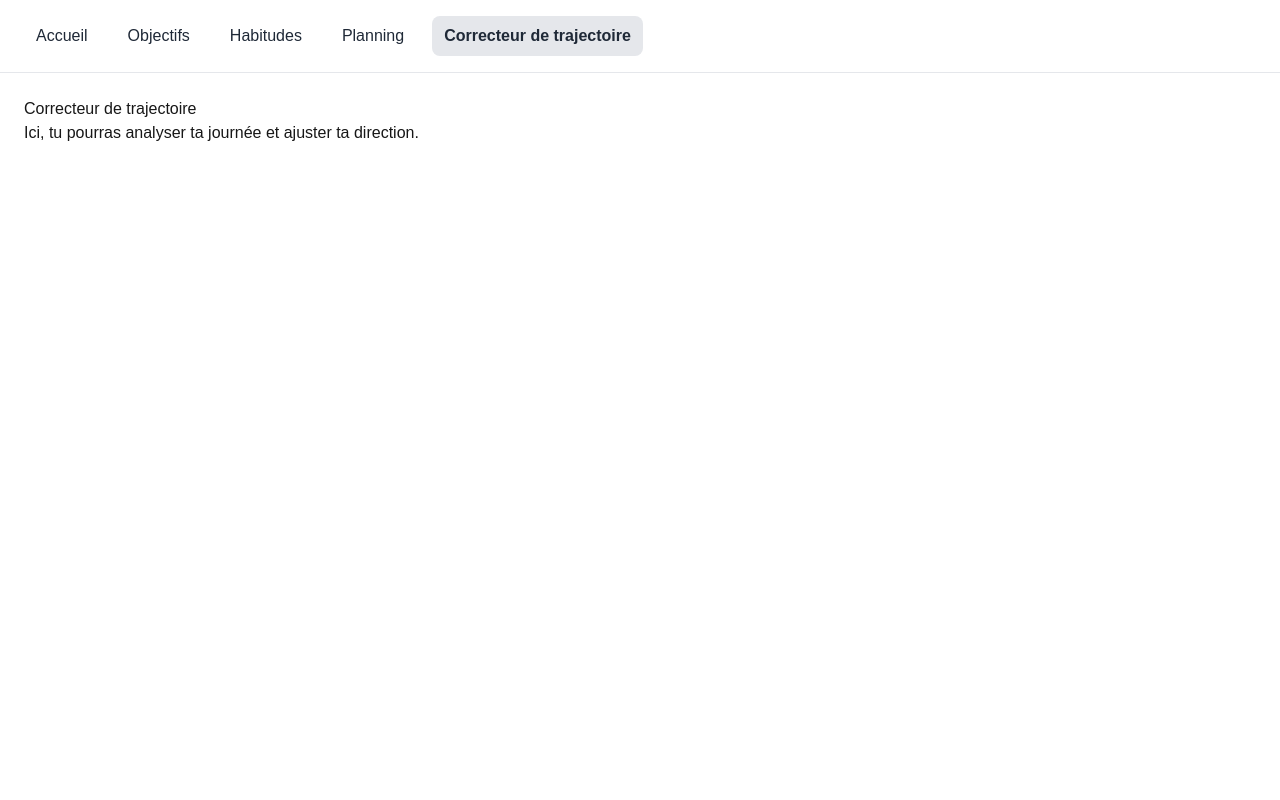
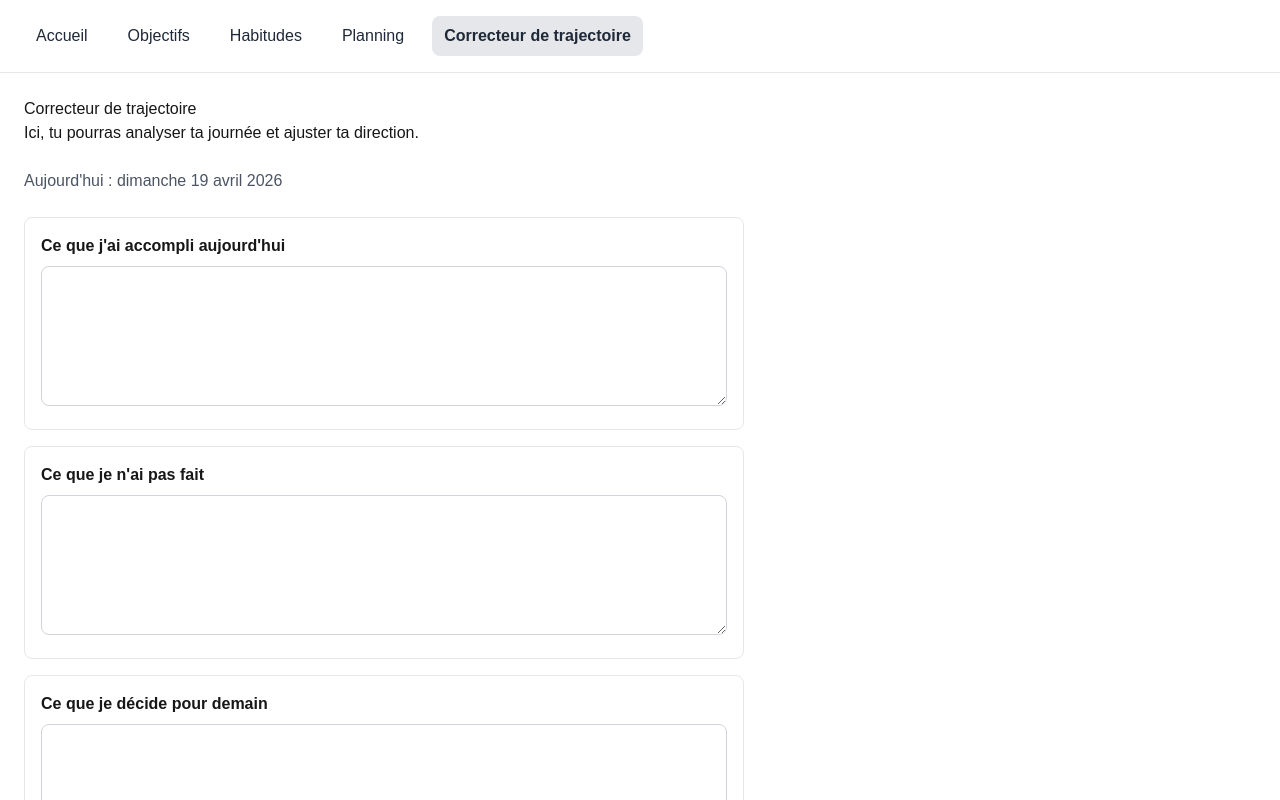
Before and after one commit to Gintaiji/taijilifeplan, a Next.js app: page /trajectoire in a window 1280 px wide. Shown: the top 800 px of the page. Built offline with nearby package versions, Linux system fonts and the light colour scheme.

Commit message:
Ajout d'un historique simple au correcteur de trajectoire

```diff
--- /dev/null
+++ b/app/components/TrajectoryReview.tsx
@@ -0,0 +1,334 @@
+"use client";
+
+import { useEffect, useMemo, useState } from "react";
+
+const STORAGE_KEY = "taiji-life-plan-trajectory";
+
+const sectionStyle = {
+  marginTop: "24px",
+  maxWidth: "720px",
+};
+
+const dateStyle = {
+  margin: "8px 0 0 0",
+  color: "#4b5563",
+};
+
+const formStyle = {
+  display: "grid",
+  gap: "16px",
+  marginTop: "24px",
+};
+
+const fieldStyle = {
+  border: "1px solid #e5e7eb",
+  borderRadius: "8px",
+  padding: "16px",
+};
+
+const labelStyle = {
+  display: "block",
+  fontWeight: 600,
+  marginBottom: "8px",
+};
+
+const textareaStyle = {
+  width: "100%",
+  minHeight: "140px",
+  padding: "12px",
+  border: "1px solid #d1d5db",
+  borderRadius: "8px",
+  font: "inherit",
+  resize: "vertical" as const,
+};
+
+const historySectionStyle = {
+  marginTop: "32px",
+};
+
+const historyListStyle = {
+  listStyle: "none",
+  padding: 0,
+  margin: "16px 0 0 0",
+  display: "grid",
+  gap: "12px",
+};
+
+const historyButtonStyle = {
+  width: "100%",
+  textAlign: "left" as const,
+  border: "1px solid #d1d5db",
+  borderRadius: "8px",
+  padding: "12px 16px",
+  backgroundColor: "#ffffff",
+  cursor: "pointer",
+};
+
+const activeHistoryButtonStyle = {
+  ...historyButtonStyle,
+  backgroundColor: "#e5e7eb",
+  fontWeight: 600,
+};
+
+const emptyTextStyle = {
+  marginTop: "16px",
+  color: "#6b7280",
+};
+
+const consultationTitleStyle = {
+  margin: "24px 0 0 0",
+};
+
+const consultationBoxStyle = {
+  border: "1px solid #e5e7eb",
+  borderRadius: "8px",
+  padding: "16px",
+  marginTop: "16px",
+  display: "grid",
+  gap: "16px",
+};
+
+const consultationTextStyle = {
+  margin: "8px 0 0 0",
+  whiteSpace: "pre-wrap" as const,
+};
+
+type TrajectoryState = {
+  accomplishedToday: string;
+  notDoneToday: string;
+  decideForTomorrow: string;
+};
+
+type TrajectoryEntries = Record<string, TrajectoryState>;
+
+function getInitialTrajectoryState(): TrajectoryState {
+  return {
+    accomplishedToday: "",
+    notDoneToday: "",
+    decideForTomorrow: "",
+  };
+}
+
+function getTodayKey() {
+  return new Date().toISOString().slice(0, 10);
+}
+
+function isTrajectoryEmpty(trajectory: TrajectoryState) {
+  return (
+    trajectory.accomplishedToday.trim() === "" &&
+    trajectory.notDoneToday.trim() === "" &&
+    trajectory.decideForTomorrow.trim() === ""
+  );
+}
+
+function formatDate(dateKey: string) {
+  return new Date(`${dateKey}T12:00:00`).toLocaleDateString("fr-FR", {
+    weekday: "long",
+    day: "numeric",
+    month: "long",
+    year: "numeric",
+  });
+}
+
+function getInitialEntriesState(): TrajectoryEntries {
+  const initialState = getInitialTrajectoryState();
+
+  if (typeof window === "undefined") {
+    return {};
+  }
+
+  const savedTrajectory = localStorage.getItem(STORAGE_KEY);
+
+  if (!savedTrajectory) {
+    return {};
+  }
+
+  try {
+    const parsedTrajectory = JSON.parse(savedTrajectory) as
+      | Partial<TrajectoryState>
+      | TrajectoryEntries;
+
+    if (
+      typeof parsedTrajectory === "object" &&
+      parsedTrajectory !== null &&
+      "accomplishedToday" in parsedTrajectory
+    ) {
+      const migratedEntry = {
+        ...initialState,
+        ...parsedTrajectory,
+      };
+
+      if (isTrajectoryEmpty(migratedEntry)) {
+        return {};
+      }
+
+      return {
+        [getTodayKey()]: migratedEntry,
+      };
+    }
+
+    const entries = parsedTrajectory as TrajectoryEntries;
+    const cleanedEntries: TrajectoryEntries = {};
+
+    for (const [dateKey, entry] of Object.entries(entries)) {
+      const completeEntry = {
+        ...initialState,
+        ...entry,
+      };
+
+      if (!isTrajectoryEmpty(completeEntry)) {
+        cleanedEntries[dateKey] = completeEntry;
+      }
+    }
+
+    return cleanedEntries;
+  } catch {
+    localStorage.removeItem(STORAGE_KEY);
+    return {};
+  }
+}
+
+export default function TrajectoryReview() {
+  const todayKey = useMemo(() => getTodayKey(), []);
+  const today = useMemo(() => formatDate(todayKey), [todayKey]);
+
+  const [entries, setEntries] = useState<TrajectoryEntries>(getInitialEntriesState);
+  const [selectedDate, setSelectedDate] = useState(todayKey);
+
+  const todayEntry = entries[todayKey] ?? getInitialTrajectoryState();
+
+  const savedDates = Object.keys(entries).sort((a, b) => b.localeCompare(a));
+  const consultationDate = savedDates.includes(selectedDate)
+    ? selectedDate
+    : (savedDates[0] ?? todayKey);
+  const consultationEntry = entries[consultationDate] ?? getInitialTrajectoryState();
+
+  useEffect(() => {
+    localStorage.setItem(STORAGE_KEY, JSON.stringify(entries));
+  }, [entries]);
+
+  function handleFieldChange(fieldName: keyof TrajectoryState, value: string) {
+    setEntries((currentEntries) => {
+      const updatedEntry = {
+        ...(currentEntries[todayKey] ?? getInitialTrajectoryState()),
+        [fieldName]: value,
+      };
+
+      if (isTrajectoryEmpty(updatedEntry)) {
+        const entriesWithoutToday = { ...currentEntries };
+        delete entriesWithoutToday[todayKey];
+        return entriesWithoutToday;
+      }
+
+      return {
+        ...currentEntries,
+        [todayKey]: updatedEntry,
+      };
+    });
+
+    setSelectedDate(todayKey);
+  }
+
+  return (
+    <section style={sectionStyle}>
+      <p style={dateStyle}>Aujourd&apos;hui : {today}</p>
+
+      <div style={formStyle}>
+        <div style={fieldStyle}>
+          <label htmlFor="accomplishedToday" style={labelStyle}>
+            Ce que j&apos;ai accompli aujourd&apos;hui
+          </label>
+          <textarea
+            id="accomplishedToday"
+            style={textareaStyle}
+            value={todayEntry.accomplishedToday}
+            onChange={(event) =>
+              handleFieldChange("accomplishedToday", event.target.value)
+            }
+          />
+        </div>
+
+        <div style={fieldStyle}>
+          <label htmlFor="notDoneToday" style={labelStyle}>
+            Ce que je n&apos;ai pas fait
+          </label>
+          <textarea
+            id="notDoneToday"
+            style={textareaStyle}
+            value={todayEntry.notDoneToday}
+            onChange={(event) => handleFieldChange("notDoneToday", event.target.value)}
+          />
+        </div>
+
+        <div style={fieldStyle}>
+          <label htmlFor="decideForTomorrow" style={labelStyle}>
+            Ce que je décide pour demain
+          </label>
+          <textarea
+            id="decideForTomorrow"
+            style={textareaStyle}
+            value={todayEntry.decideForTomorrow}
+            onChange={(event) =>
+              handleFieldChange("decideForTomorrow", event.target.value)
+            }
+          />
+        </div>
+      </div>
+
+      <section style={historySectionStyle}>
+        <h2>Derniers jours enregistrés</h2>
+
+        {savedDates.length === 0 ? (
+          <p style={emptyTextStyle}>Aucune journée enregistrée pour le moment.</p>
+        ) : (
+          <ul style={historyListStyle}>
+            {savedDates.map((dateKey) => (
+              <li key={dateKey}>
+                <button
+                  type="button"
+                  style={
+                    consultationDate === dateKey
+                      ? activeHistoryButtonStyle
+                      : historyButtonStyle
+                  }
+                  onClick={() => setSelectedDate(dateKey)}
+                >
+                  {formatDate(dateKey)}
+                </button>
+              </li>
+            ))}
+          </ul>
+        )}
+
+        {savedDates.length > 0 && (
+          <>
+            <h3 style={consultationTitleStyle}>Consultation du {formatDate(consultationDate)}</h3>
+
+            <div style={consultationBoxStyle}>
+              <div>
+                <strong>Ce que j&apos;ai accompli aujourd&apos;hui</strong>
+                <p style={consultationTextStyle}>
+                  {consultationEntry.accomplishedToday || "Aucun contenu."}
+                </p>
+              </div>
+
+              <div>
+                <strong>Ce que je n&apos;ai pas fait</strong>
+                <p style={consultationTextStyle}>
+                  {consultationEntry.notDoneToday || "Aucun contenu."}
+                </p>
+              </div>
+
+              <div>
+                <strong>Ce que je décide pour demain</strong>
+                <p style={consultationTextStyle}>
+                  {consultationEntry.decideForTomorrow || "Aucun contenu."}
+                </p>
+              </div>
+            </div>
+          </>
+        )}
+      </section>
+    </section>
+  );
+}
--- a/app/trajectoire/page.tsx
+++ b/app/trajectoire/page.tsx
@@ -1,8 +1,11 @@
+import TrajectoryReview from "../components/TrajectoryReview";
+
 export default function TrajectoirePage() {
   return (
     <main style={{ padding: "24px" }}>
       <h1>Correcteur de trajectoire</h1>
       <p>Ici, tu pourras analyser ta journée et ajuster ta direction.</p>
+      <TrajectoryReview />
     </main>
   );
 }
```
